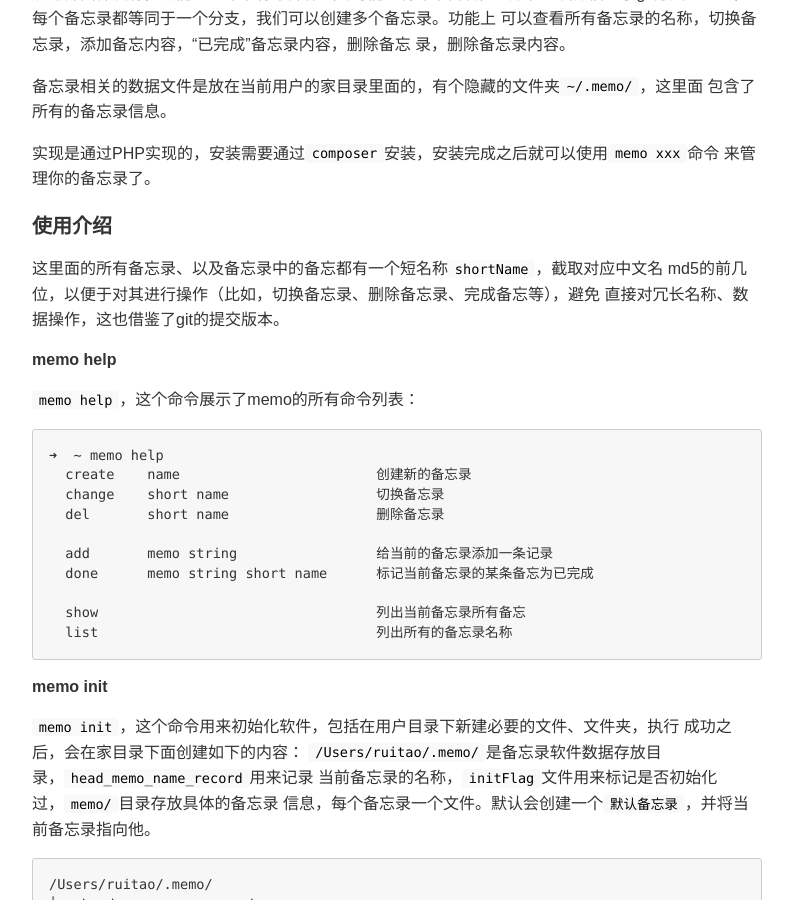
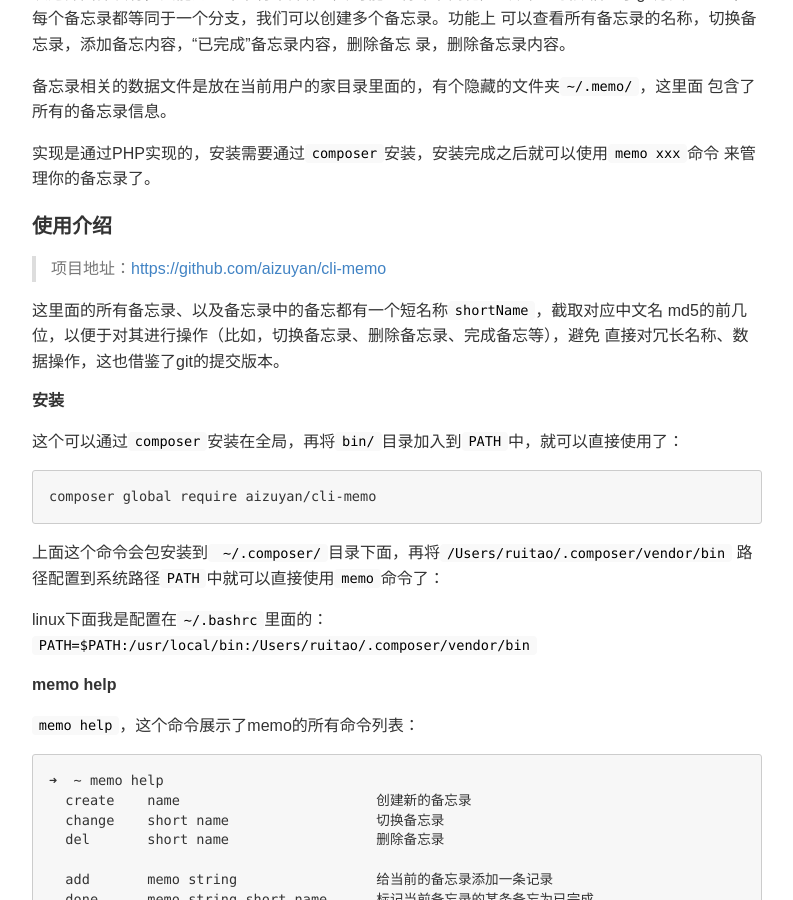
Before and after one commit to rtyan/rtyan.github.io, a Jekyll site: the page built from _posts/2017-09-03-cli-memo.md, in a window 1280 px wide and 900 px high, scrolled down 309 px. Shown: the whole window, without its empty margins (118-911 px from the left). Built offline with Jekyll 4.4.1, drawn with Linux system fonts in a browser that asks for light colours.

Commit message:
完善文档

````diff
--- a/_posts/2017-09-03-cli-memo.md
+++ b/_posts/2017-09-03-cli-memo.md
@@ -18,9 +18,23 @@ categories: git
 来管理你的备忘录了。
 
 #### 使用介绍
+> 项目地址：[https://github.com/aizuyan/cli-memo](https://github.com/aizuyan/cli-memo)
+
 这里面的所有备忘录、以及备忘录中的备忘都有一个短名称`shortName`，截取对应中文名
 md5的前几位，以便于对其进行操作（比如，切换备忘录、删除备忘录、完成备忘等），避免
 直接对冗长名称、数据操作，这也借鉴了git的提交版本。
+
+##### 安装
+这个可以通过`composer`安装在全局，再将`bin/`目录加入到`PATH`中，就可以直接使用了：
+
+```sh
+composer global require aizuyan/cli-memo
+```
+上面这个命令会包安装到` ~/.composer/`目录下面，再将`/Users/ruitao/.composer/vendor/bin`
+路径配置到系统路径`PATH`中就可以直接使用`memo`命令了：
+
+linux下面我是配置在`~/.bashrc`里面的：
+`PATH=$PATH:/usr/local/bin:/Users/ruitao/.composer/vendor/bin`
 
 ##### memo help
 `memo help`，这个命令展示了memo的所有命令列表：
````
